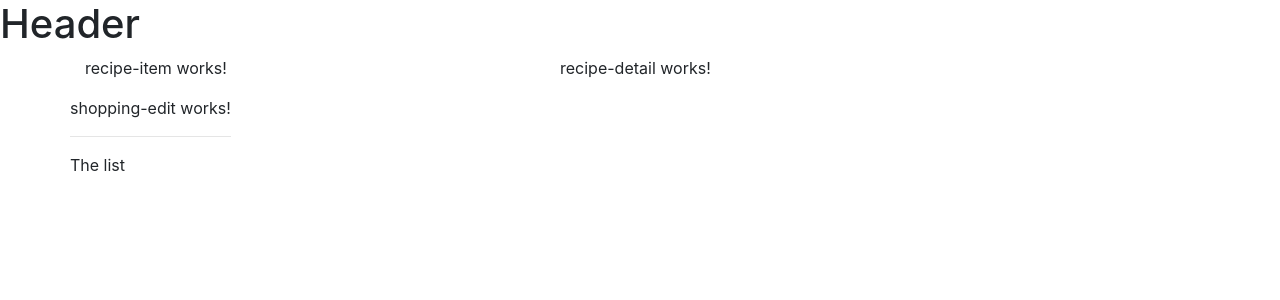
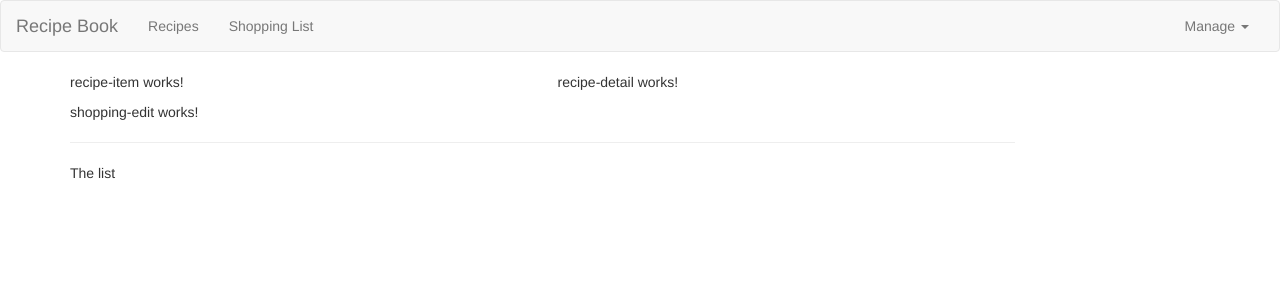
Before and after one commit to witosmartyn/sl, an Angular app: page / in a window 1280 px wide. Shown: the top 300 px of the page. Built offline with nearby package versions, Linux system fonts and the light colour scheme.

Commit message:
046 Added navbar and Downgrade bootstrap version to 3.3.7

```diff
--- a/angular.json
+++ b/angular.json
@@ -23,9 +23,8 @@
               "src/assets"
             ],
             "styles": [
-              "src/styles.css",
-              "node_modules/bootstrap/dist/css/bootstrap.min.css"
-
+              "src/styles.css"
+            ,"node_modules/bootstrap/dist/css/bootstrap.min.css"
             ],
             "scripts": [],
             "es5BrowserSupport": true
--- a/package.json
+++ b/package.json
@@ -19,7 +19,7 @@
     "@angular/platform-browser": "~7.2.0",
     "@angular/platform-browser-dynamic": "~7.2.0",
     "@angular/router": "~7.2.0",
-    "bootstrap": "^4.3.1",
+    "bootstrap": "^3.3.7",
     "core-js": "^2.5.4",
     "rxjs": "~6.3.3",
     "tslib": "^1.9.0",
--- a/src/app/header/header.component.html
+++ b/src/app/header/header.component.html
@@ -1 +1,23 @@
-<h1>Header</h1>
+<nav class="navbar navbar-default">
+  <div class="container-fluid">
+    <div class="nav navbar-header">
+      <a href="#" class="navbar-brand">Recipe Book</a>
+    </div>
+
+    <div class="collapse navbar-collapse">
+      <ul class="nav navbar-nav">
+        <li><a href="#">Recipes</a></li>
+        <li><a href="#">Shopping List</a></li>
+      </ul>
+      <ul class="nav navbar-nav navbar-right">
+        <li class="dropdown">
+          <a href="#" class="dropdown-toggle" role="button">Manage <span class="caret"></span></a>
+          <ul class="dropdown-menu">
+            <li><a href="#">Save Data</a></li>
+            <li><a href="#">Fetch Data</a></li>
+          </ul>
+        </li>
+      </ul>
+    </div>
+  </div>
+</nav>
```
Also changed, not shown: 1 other file (tests, documents, lock files or other folders).
